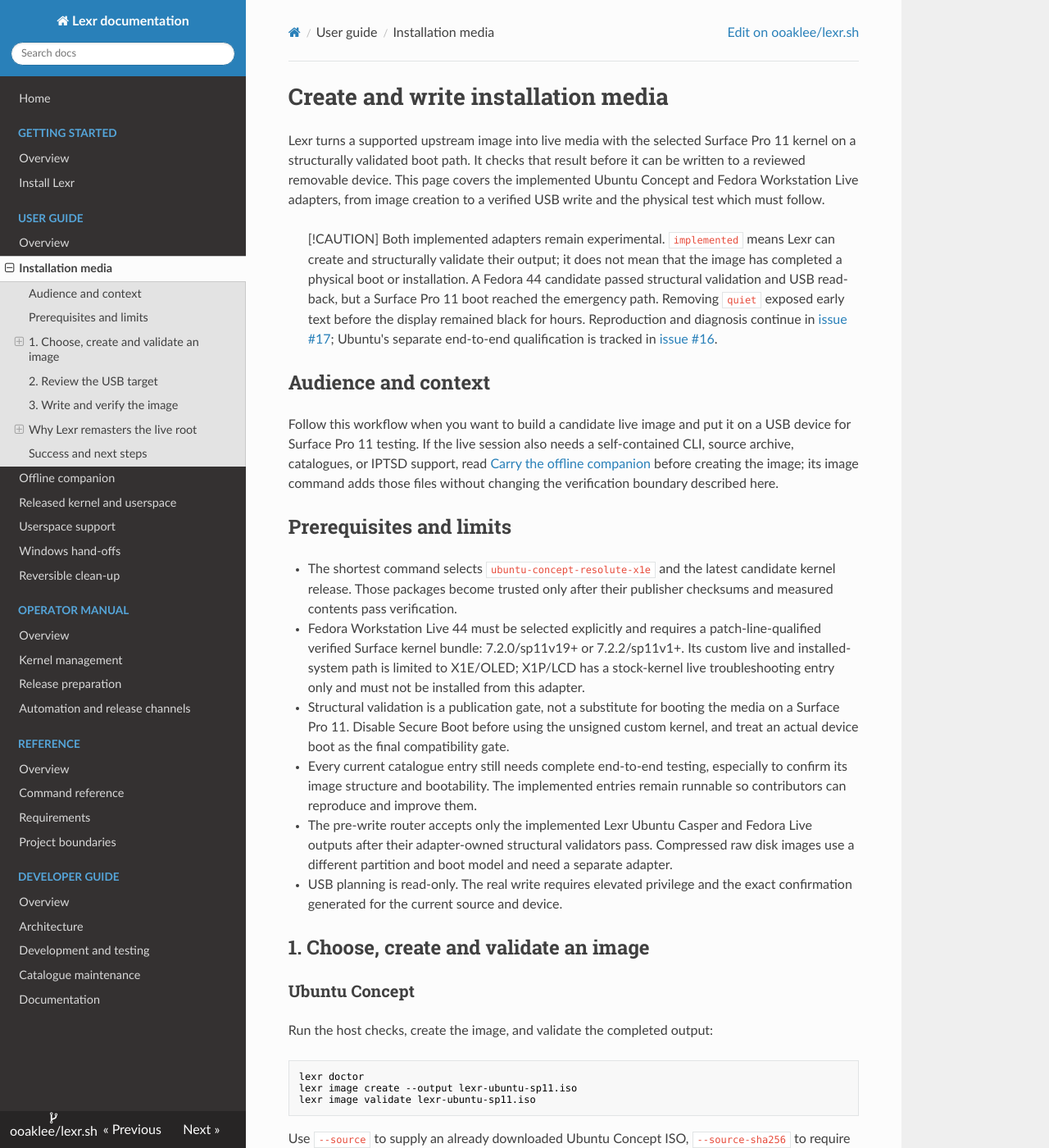
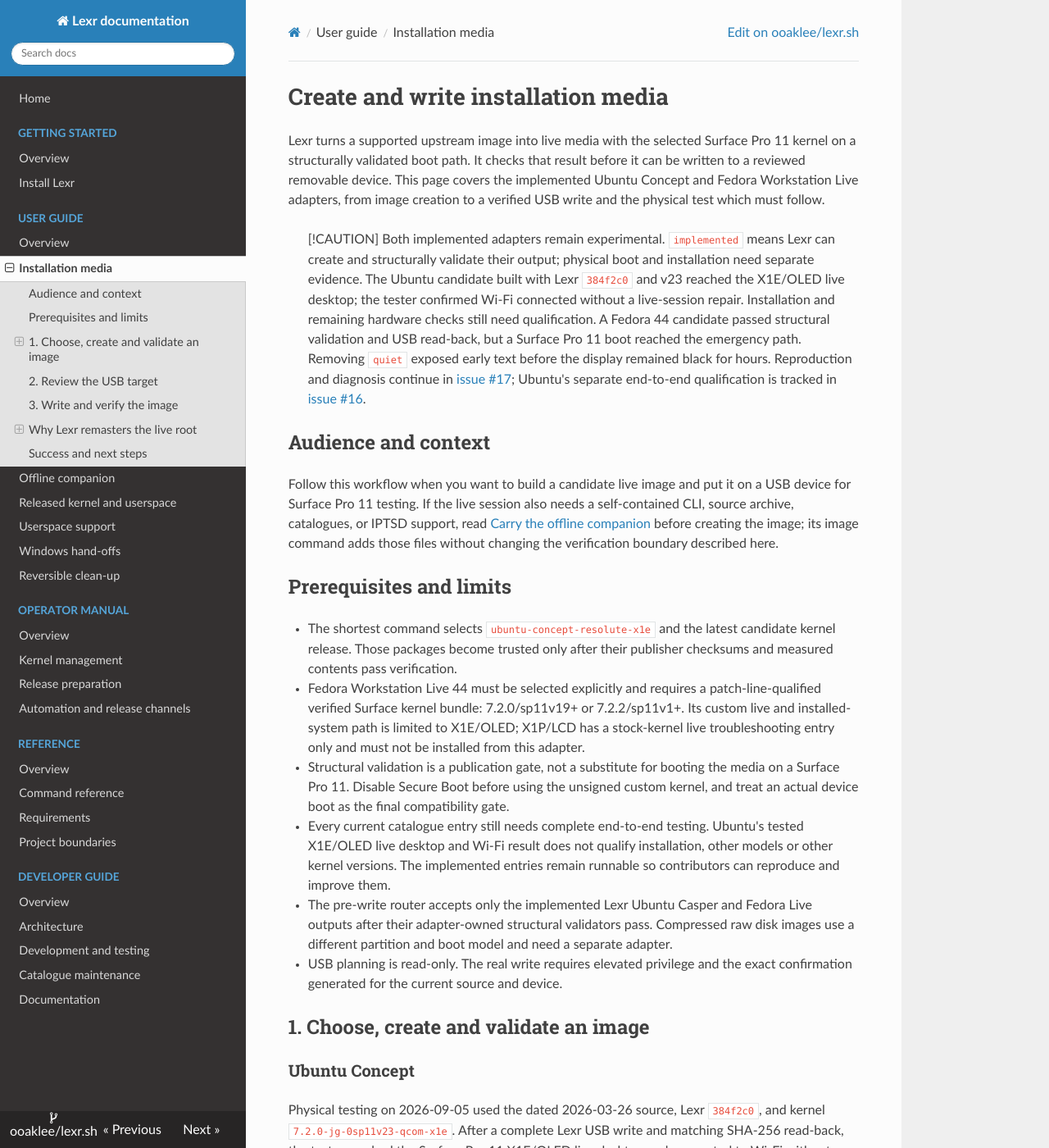
Before and after one commit to ooaklee/lexr.sh, an MkDocs documentation site: the page built from docs/user-guide/installation-media.md, in a window 1280 px wide and 1400 px high. Shown: the whole window at 82% size. Built offline with MkDocs 1.6.1, drawn with Linux system fonts in a browser that asks for light colours; nearby versions of some CDN libraries; some of the changed text lies outside the part shown.

Commit message:
docs(image): record verified Ubuntu live boot and Wi-Fi
Record the tested X1E/OLED v23 live-session scope for issue #41 while keeping installation and remaining hardware checks under #16. These qualification notes do not change the boot implementation tested from 384f2c0.

```diff
--- a/docs/user-guide/installation-media.md
+++ b/docs/user-guide/installation-media.md
@@ -8,8 +8,11 @@ creation to a verified USB write and the physical test which must follow.
 
 > [!CAUTION]
 > Both implemented adapters remain experimental. `implemented` means Lexr can
-> create and structurally validate their output; it does not mean that the image
-> has completed a physical boot or installation. A Fedora 44 candidate passed
+> create and structurally validate their output; physical boot and installation
+> need separate evidence. The Ubuntu candidate built
+> with Lexr `384f2c0` and v23 reached the X1E/OLED live desktop; the tester
+> confirmed Wi-Fi connected without a live-session repair. Installation and
+> remaining hardware checks still need qualification. A Fedora 44 candidate passed
 > structural validation and USB read-back, but a Surface Pro 11 boot reached the
 > emergency path. Removing `quiet` exposed early text before the display remained
 > black for hours. Reproduction and diagnosis continue in
@@ -31,13 +34,22 @@ described here.
 - The shortest command selects `ubuntu-concept-resolute-x1e` and the latest candidate kernel release. Those packages become trusted only after their publisher checksums and measured contents pass verification.
 - Fedora Workstation Live 44 must be selected explicitly and requires a patch-line-qualified verified Surface kernel bundle: 7.2.0/sp11v19+ or 7.2.2/sp11v1+. Its custom live and installed-system path is limited to X1E/OLED; X1P/LCD has a stock-kernel live troubleshooting entry only and must not be installed from this adapter.
 - Structural validation is a publication gate, not a substitute for booting the media on a Surface Pro 11. Disable Secure Boot before using the unsigned custom kernel, and treat an actual device boot as the final compatibility gate.
-- Every current catalogue entry still needs complete end-to-end testing, especially to confirm its image structure and bootability. The implemented entries remain runnable so contributors can reproduce and improve them.
+- Every current catalogue entry still needs complete end-to-end testing. Ubuntu's tested X1E/OLED live desktop and Wi-Fi result does not qualify installation, other models or other kernel versions. The implemented entries remain runnable so contributors can reproduce and improve them.
 - The pre-write router accepts only the implemented Lexr Ubuntu Casper and Fedora Live outputs after their adapter-owned structural validators pass. Compressed raw disk images use a different partition and boot model and need a separate adapter.
 - USB planning is read-only. The real write requires elevated privilege and the exact confirmation generated for the current source and device.
 
 ## 1. Choose, create and validate an image
 
 ### Ubuntu Concept
+
+Physical testing on 2026-09-05 used the dated 2026-03-26 source, Lexr
+`384f2c0`, and kernel `7.2.0-jg-0sp11v23-qcom-x1e`. After a complete Lexr USB
+write and matching SHA-256 read-back, the tester reached the Surface Pro 11
+X1E/OLED live desktop and connected to Wi-Fi without repairing the live
+session. Board data was prepared from the source distribution before the
+first driver probe. See [issue #41](https://github.com/ooaklee/lexr.sh/issues/41)
+for live-boot evidence; installation, installed-system boot and the full
+peripheral matrix remain under [issue #16](https://github.com/ooaklee/lexr.sh/issues/16).
 
 Run the host checks, create the image, and validate the completed output:
 
--- a/supported-isos.json
+++ b/supported-isos.json
@@ -139,6 +139,8 @@
       "mutable": false,
       "compatibility_notes": [
         "The experimental Ubuntu Casper adapter can create and structurally validate a remastered image; this does not establish hardware bootability.",
+        "On 2026-09-05, physical testing of the 2026-03-26 source remastered with Lexr 384f2c0 and kernel 7.2.0-jg-0sp11v23-qcom-x1e reached the live desktop on Surface Pro 11 X1E/OLED; the tester confirmed Wi-Fi connected without a live-session repair. Ubuntu live-boot evidence is tracked in https://github.com/ooaklee/lexr.sh/issues/41.",
+        "Installation, installed-system boot and the full peripheral matrix remain unqualified under https://github.com/ooaklee/lexr.sh/issues/16; the X1E/OLED result does not qualify X1P/LCD or other kernel versions.",
         "Canonical does not publish a checksum alongside this snapshot; use --source-sha256 to pin independently verified bytes.",
         "Complete end-to-end testing is still required for this image, especially to confirm its image structure and bootability."
       ],
```
Also changed, not shown: CHANGELOG.md (+6 -3 lines), README.md (+5 -1 lines), docs/getting-started/index.md (+5 -1 lines).
